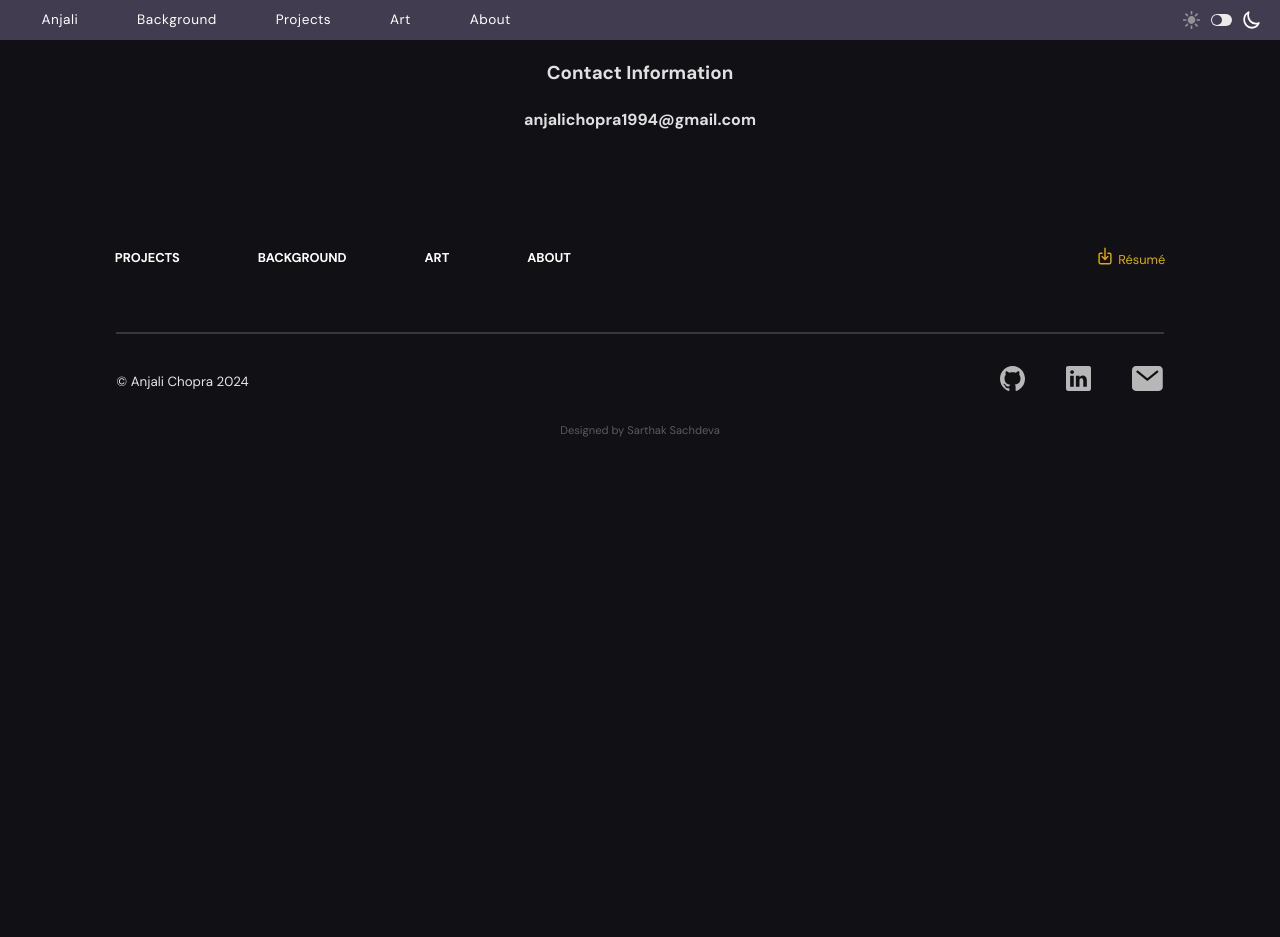
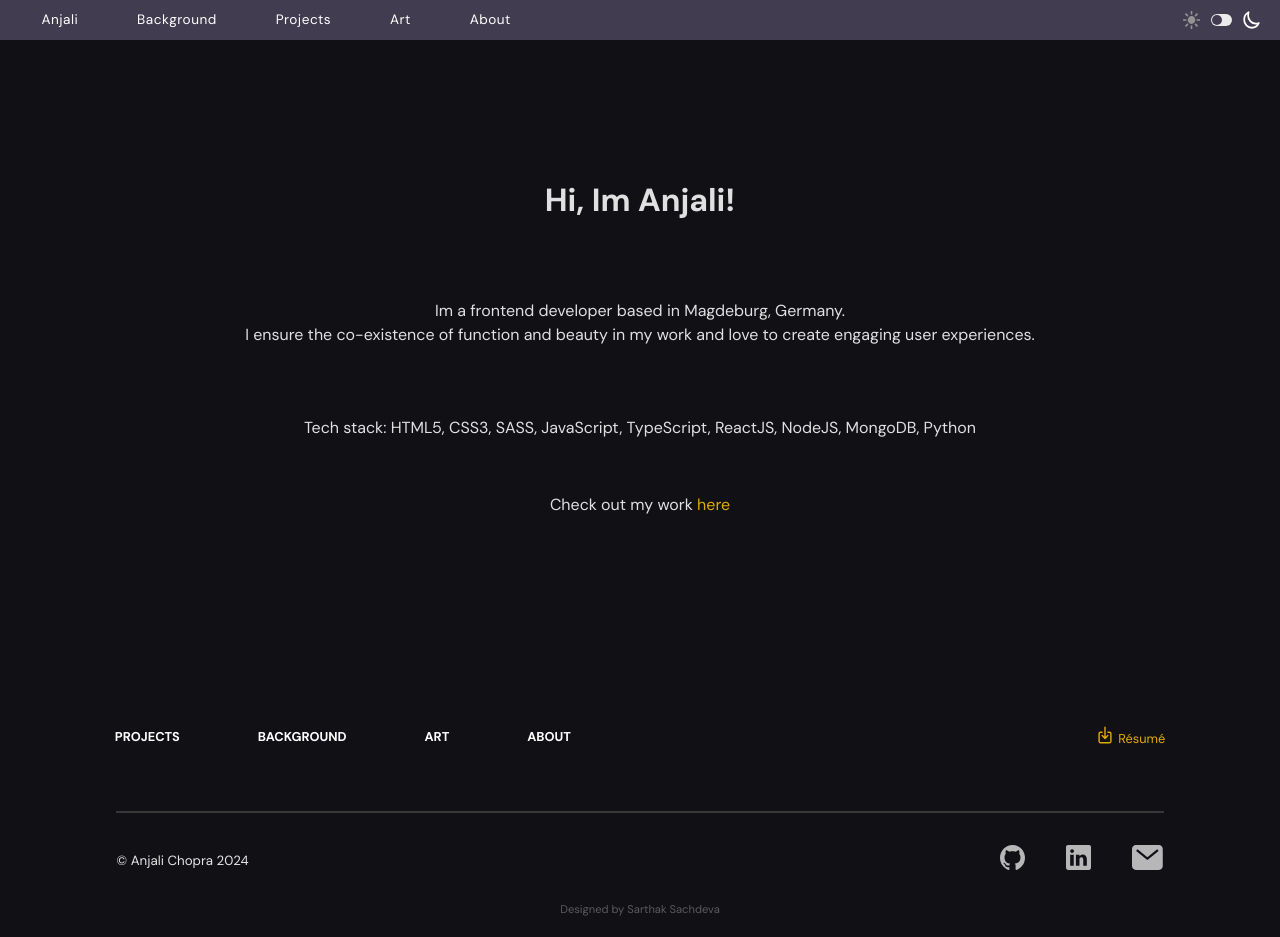
Before and after one commit to chopraanjali/chopraanjali.github.io, a React (Vite) app: page /contact in a window 1280 px wide. Before the commit the page ends 800 px from the top, so only its background shows below. Built offline with nearby package versions, Linux system fonts and the light colour scheme.

Commit message:
fix: cleaned up Home

```diff
--- a/src/components/Pages/Contact.jsx
+++ b/src/components/Pages/Contact.jsx
@@ -1,14 +1,32 @@
+import { Link } from 'react-router-dom';
+
 export default function Contact() {
   const contact = {
-    email: "anjalichopra1994@gmail.com",
+    email: 'anjalichopra1994@gmail.com',
     phone: +4915238998631,
-    linkedin: "www.linkedin.com/in/chopraanjali",
-    github: "www.github.com/chopraanjali",
+    linkedin: 'www.linkedin.com/in/chopraanjali',
+    github: 'www.github.com/chopraanjali',
   };
   return (
-    <div>
-      <h3>Contact Information</h3>
-      <h4>{contact.email}</h4>
+    <div className="card">
+      <h1>Hi, Im Anjali!</h1>
+      <p>
+        Im a frontend developer based in Magdeburg, Germany. <br />I ensure the
+        co-existence of function and beauty in my work and love to create
+        engaging user experiences.
+      </p>
+      <div>
+        <p>
+          Tech stack: HTML5, CSS3, SASS, JavaScript, TypeScript, ReactJS,
+          NodeJS, MongoDB, Python
+        </p>
+      </div>
+      <div id="workLinkIntro">
+        Check out my work{' '}
+        <span>
+          <Link to="/projects">here</Link>
+        </span>
+      </div>
     </div>
   );
 }
--- a/src/components/Pages/Home.jsx
+++ b/src/components/Pages/Home.jsx
@@ -1,29 +1,10 @@
-import { Link } from "react-router-dom";
-import WindowPane from "../Layout/WindowPane";
+import { Link } from 'react-router-dom';
+import WindowPane from '../Layout/WindowPane';
 export default function Home() {
   return (
     <>
       <div className="card">
         <WindowPane />
-
-        <h1>Hi, Im Anjali!</h1>
-        <p>
-          Im a frontend developer based in Magdeburg, Germany. <br />I ensure
-          the co-existence of function and beauty in my work and love to create
-          engaging user experiences.
-        </p>
-        <div>
-          <p>
-            Tech stack: HTML5, CSS3, SASS, JavaScript, TypeScript, ReactJS,
-            NodeJS, MongoDB, Python
-          </p>
-        </div>
-        <div id="workLinkIntro">
-          Check out my work{" "}
-          <span>
-            <Link to="/projects">here</Link>
-          </span>
-        </div>
       </div>
     </>
   );
```
